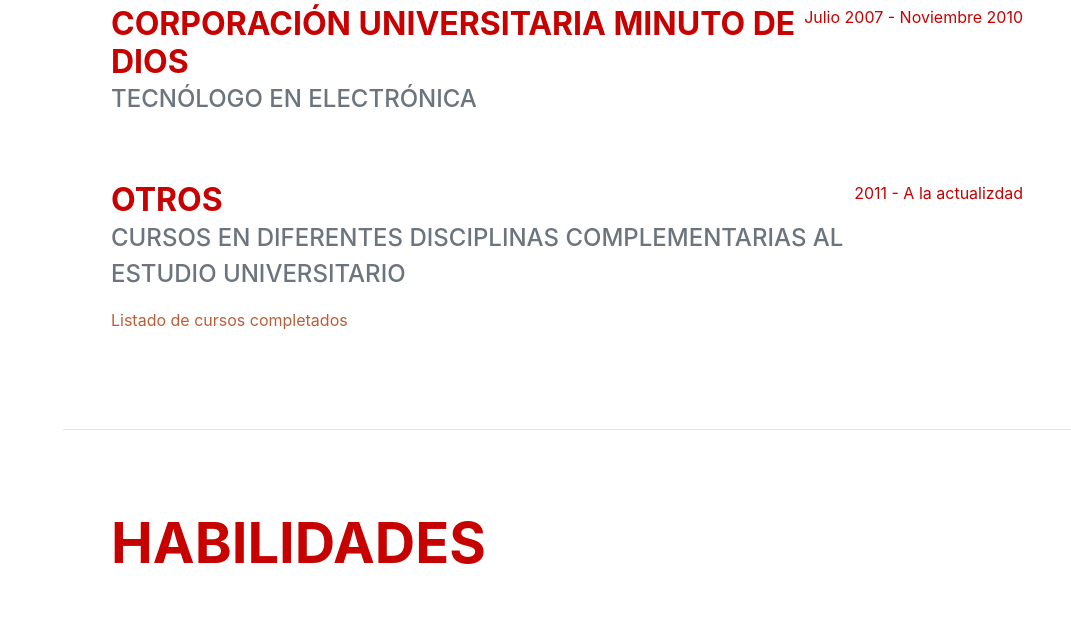
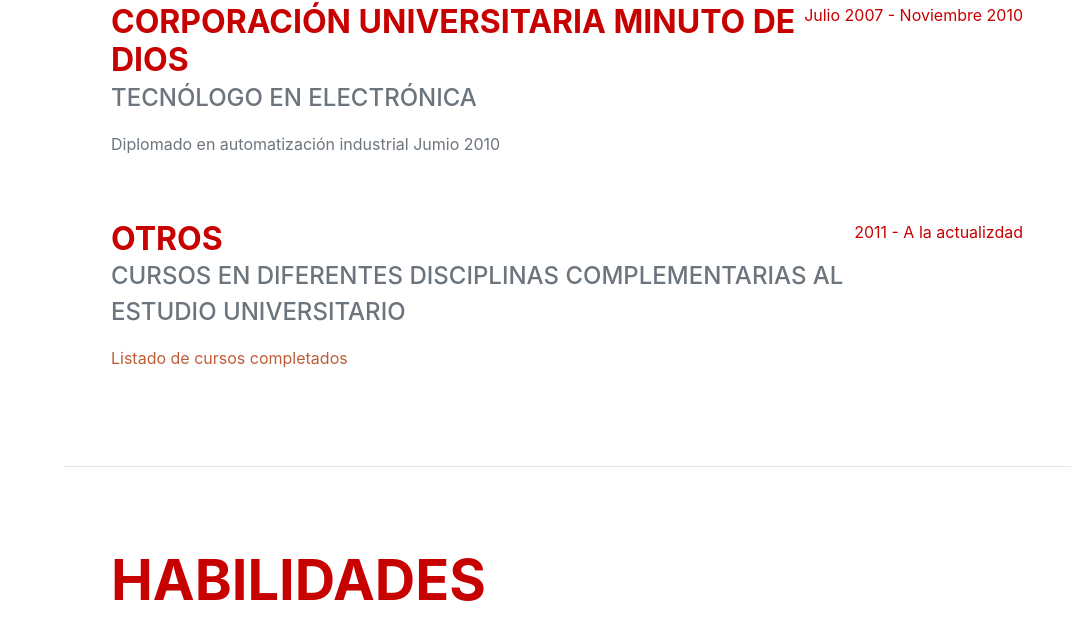
Before and after one commit to JonatanH225/CV, a plain HTML site: page index.html in a window 1280 px wide. Shown: the part 2151-2774 px from the top of the page, without its empty margins (209-1280 px from the left). Drawn offline with nearby package versions, Linux system fonts and the light colour scheme; a web font is replaced by a local one.

Commit message:
Update index.html

```diff
--- a/index.html
+++ b/index.html
@@ -114,6 +114,7 @@
                         <div class="flex-grow-1">
                             <h3 class="mb-0">Corporación Universitaria Minuto de Dios</h3>
                             <div class="subheading mb-3">Tecnólogo en electrónica</div>
+                            <div>Diplomado en automatización industrial Jumio 2010</div>
                             <p></p>
                         </div>
                         <div class="flex-shrink-0"><span class="text-primary">Julio 2007 - Noviembre 2010</span></div>
```
